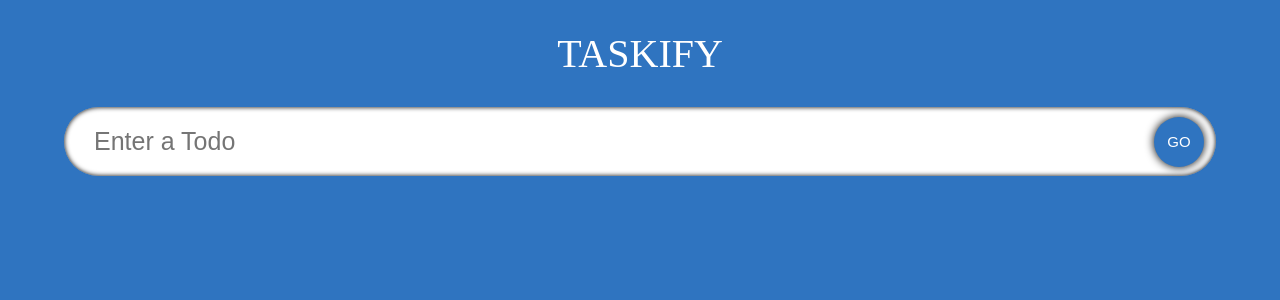
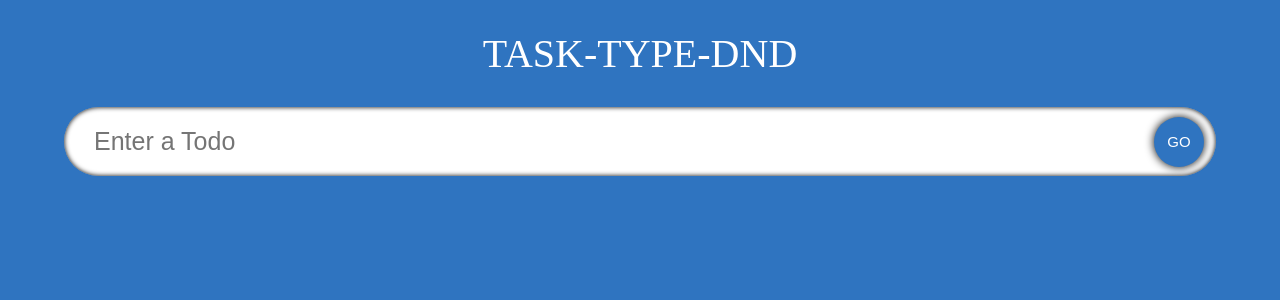
Before and after one commit to vedant-3010/typescript-dnd, a React (Create React App) app: page / in a window 1280 px wide. Shown: the top 300 px of the page. Built offline with nearby package versions, Linux system fonts and the light colour scheme; the HTML template or start-up script is replaced by a standard one; a web font is replaced by a local one.

Commit message:
Minor change

```diff
--- a/src/App.tsx
+++ b/src/App.tsx
@@ -19,7 +19,7 @@ const App: React.FC = () => {
 
   return (
     <div className="App">
-      <span className="heading">Taskify</span>
+      <span className="heading">Task-Type-DnD</span>
       <InputFeild todo={todo} setTodo={setTodo} handleAdd={handleAdd} />
     </div>
   );
```
